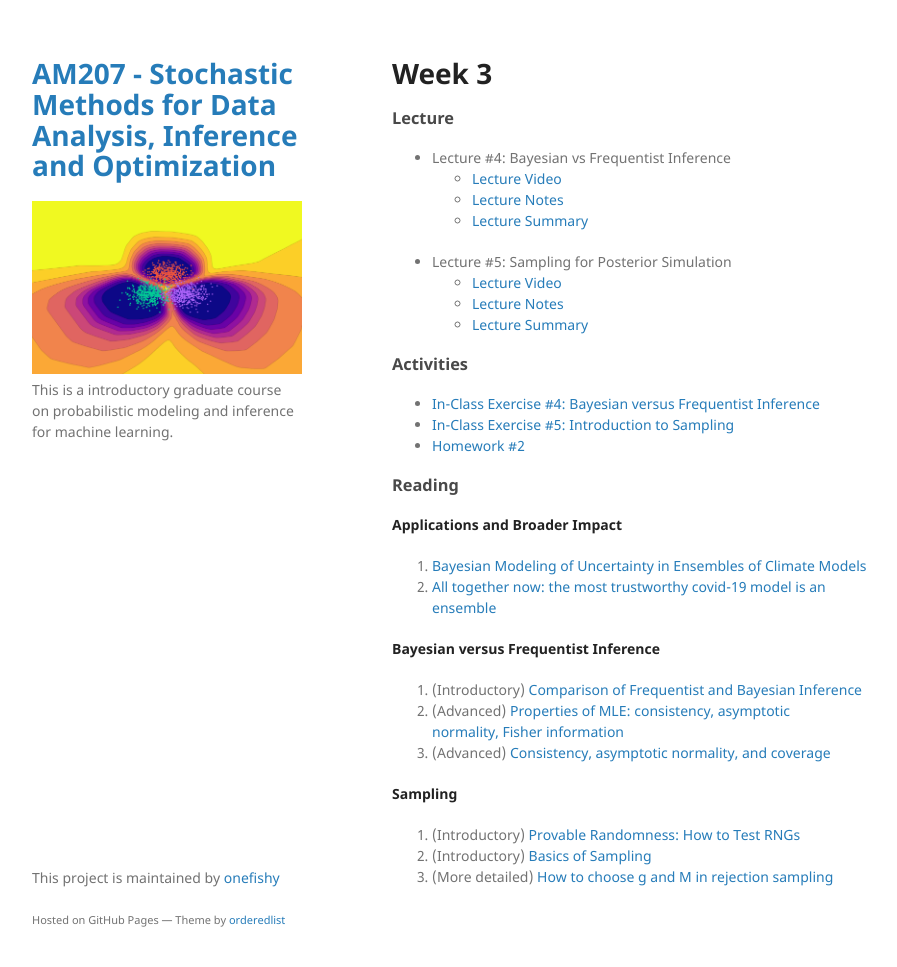
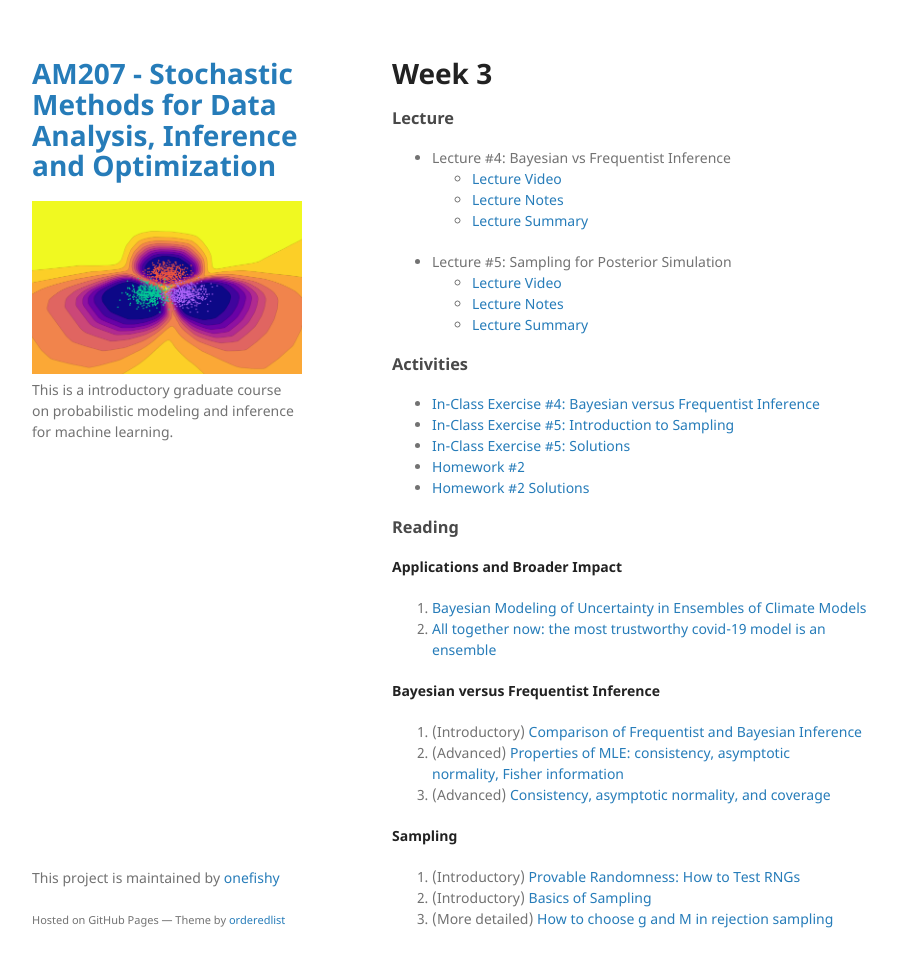
Before and after one commit to onefishy/am207, a Jekyll site: the page built from week3.md, in a window 1280 px wide and 999 px high. Shown: the top 967 px of the window, without its empty margins (178-1075 px from the left). Built offline with Jekyll 4.4.1, drawn with Linux system fonts in a browser that asks for light colours; our own code applies the rules of GitHub Pages for plain Markdown files.

Commit message:
Update week3.md

```diff
--- a/week3.md
+++ b/week3.md
@@ -13,7 +13,9 @@
 ### Activities
 - [In-Class Exercise #4: Bayesian versus Frequentist Inference](https://deepnote.com/workspace/weiwei-pan-2902decb-902f-40cc-9fa6-af2e3f31f15b/project/AM207Fall202104bayesianversusfrequentist-Duplicate-02ae759b-e78c-457b-8c50-a5fc8a08f8cd)
 - [In-Class Exercise #5: Introduction to Sampling](https://deepnote.com/workspace/weiwei-pan-2902decb-902f-40cc-9fa6-af2e3f31f15b/project/AM207Fall202105introductiontosampling-58c3d190-c345-434e-9eb5-4284164ead61)
+- [In-Class Exercise #5: Solutions](https://deepnote.com/workspace/weiwei-pan-2902decb-902f-40cc-9fa6-af2e3f31f15b/project/SolutionsAM207Fall202105introductiontosampling-Duplicate-2be1d1d2-e3b9-4178-a0ed-e4e75b8954cb/%2FIn-Class%20Exercises%2F05_introduction_to_sampling.ipynb)
 - [Homework #2](https://github.com/onefishy/am207/blob/master/HW/AM207_HW2.ipynb)
+- [Homework #2 Solutions](https://github.com/onefishy/am207/blob/master/HW/AM207_HW2_Solutions.ipynb)
 
 ### Reading
 **Applications and Broader Impact**
```
